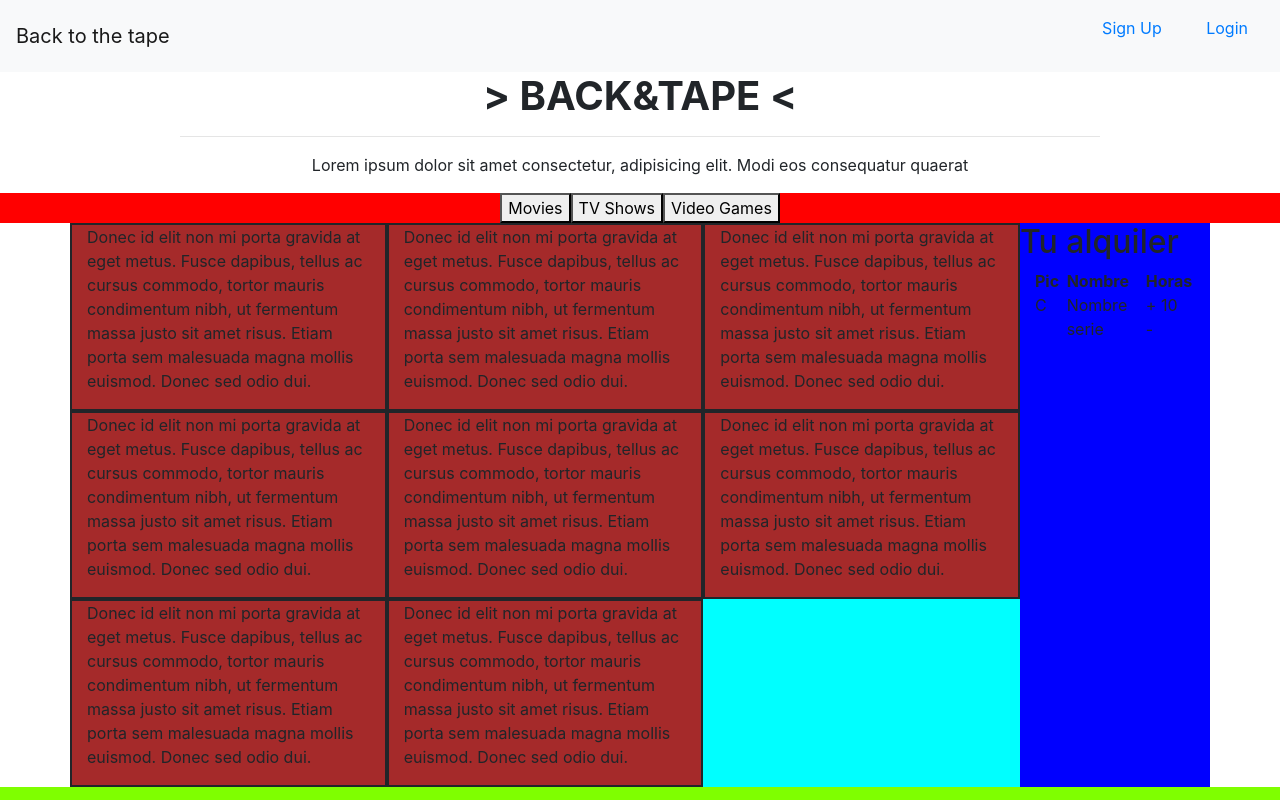
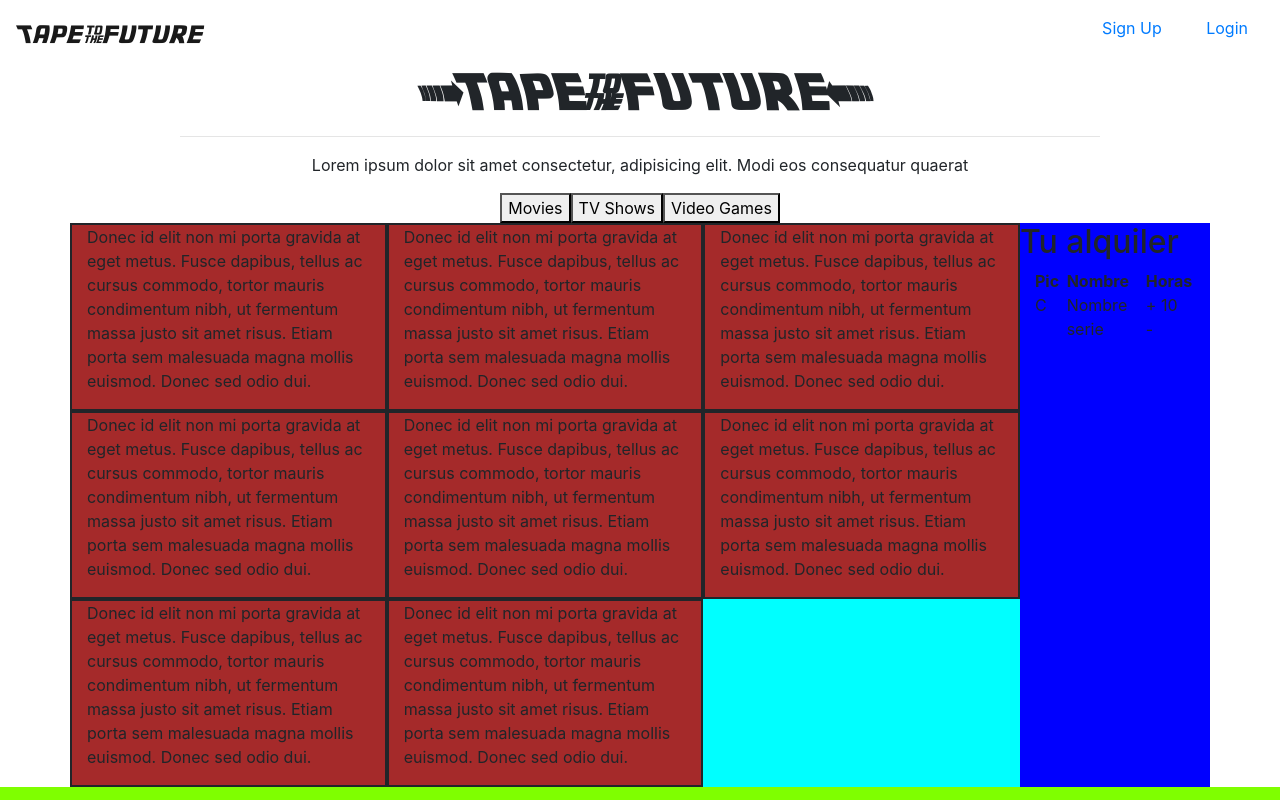
Before and after one commit to marcduranxanco/gh-reto2-showcase, a plain HTML site: page index.html in a window 1280 px wide. Shown: the top 800 px of the page. Drawn offline with nearby package versions, Linux system fonts and the light colour scheme.

Commit message:
UPDATE: Sticky navs

```diff
--- a/css/style.css
+++ b/css/style.css
@@ -1,3 +1,16 @@
 *{
     box-sizing: border-box;
 }
+
+@font-face {
+    font-family: "Backtothefuture";
+    src: url("../fonts/BTTF.ttf");
+}
+
+h1, .navbar-brand {
+    font-family: "Backtothefuture";
+}
+
+.alter-top{
+    top: 15px !important;
+}
--- a/index.html
+++ b/index.html
@@ -28,8 +28,8 @@
   </head>
   <body>
     <!-- NAVIGATION -->
-    <nav class="navbar navbar-light bg-light">
-      <a class="navbar-brand">Back to the tape</a>
+    <nav class="navbar navbar-light bg-faded sticky-top">
+      <a class="navbar-brand">Tape&future</a>
       <ul class="list-inline">
         <li class="list-inline-item">
           <a class="nav-link" href="#">Sign Up</a>
@@ -43,7 +43,7 @@
       <div class="container">
         <div class="row align-items-center justify-content-center text-center">
           <div class="col-lg-10 align-self-end">
-            <h1 class="text-uppercase font-weight-bold">> BACK&TAPE <</h1>
+            <h1 class="text-uppercase font-weight-bold">>TAPE&FUTURE<</h1>
             <hr class="divider" />
           </div>
           <div class="col-lg-8 align-self-baseline">
@@ -57,7 +57,7 @@
     </header>
 
     <!-- Portfolio -->
-    <div class="container-fluid" style="background-color: red;">
+    <div class="container-fluid sticky-top alter-top">
       <div class="row justify-content-center">
         <button>Movies</button>
         <button>TV Shows</button>
@@ -160,7 +160,7 @@
         </div>
         <div class="col-lg-2 order-lg-last col-sm-12 order-first" style="background-color: blue;">
           <div class="row"><h2>Tu alquiler</h2></div>
-          <div class="row">
+          <div class="row make-me-sticky ">
             <div class="col-lg-2">
               <b>Pic</b>
             </div>
@@ -171,7 +171,7 @@
               <b>Horas</b>
             </div>
           </div>
-          <div class="row">
+          <div class="row ">
             <div class="col-lg-2">
               C
             </div>
```
Also changed, not shown: fonts/BTTF.ttf (added).
